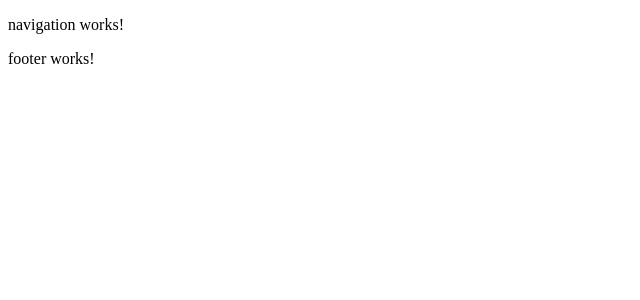
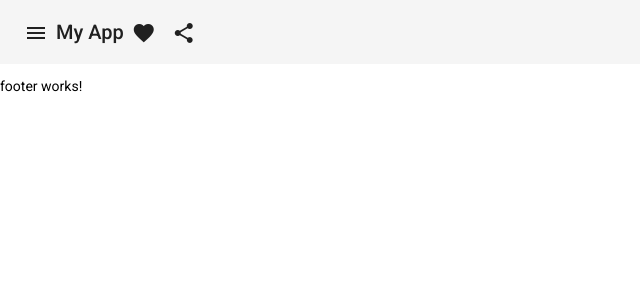
Before and after one commit to UpsmartOrg/UpsmartApp, an Angular app: page / in a window 1280 px wide. Shown: the top 300 px of the page, without its empty margins (0-640 px from the left). Built offline with nearby package versions, Linux system fonts and the light colour scheme.

Commit message:
angular material

```diff
--- a/package.json
+++ b/package.json
@@ -12,10 +12,12 @@
   "private": true,
   "dependencies": {
     "@angular/animations": "~11.0.4",
+    "@angular/cdk": "~11.0.3-sha-ce5d10a77",
     "@angular/common": "~11.0.4",
     "@angular/compiler": "~11.0.4",
     "@angular/core": "~11.0.4",
     "@angular/forms": "~11.0.4",
+    "@angular/material": "~11.0.3-sha-ce5d10a77",
     "@angular/platform-browser": "~11.0.4",
     "@angular/platform-browser-dynamic": "~11.0.4",
     "@angular/router": "~11.0.4",
--- a/src/app/app.module.ts
+++ b/src/app/app.module.ts
@@ -4,6 +4,8 @@ import { NgModule } from '@angular/core';
 import { AppRoutingModule } from './app-routing.module';
 import { AppComponent } from './app.component';
 import { SharedModule } from './shared/shared.module';
+import { MaterialModule } from './shared/material.module';
+import { BrowserAnimationsModule } from '@angular/platform-browser/animations';
 
 @NgModule({
   declarations: [
@@ -12,7 +14,9 @@ import { SharedModule } from './shared/shared.module';
   imports: [
     BrowserModule,
     AppRoutingModule,
-    SharedModule
+    SharedModule,
+    MaterialModule,
+    BrowserAnimationsModule,
   ],
   providers: [],
   bootstrap: [AppComponent]
--- a/src/app/shared/navigation/navigation.component.html
+++ b/src/app/shared/navigation/navigation.component.html
@@ -1 +1,15 @@
-<p>navigation works!</p>
+<p>
+  <mat-toolbar>
+    <button mat-icon-button class="example-icon" aria-label="Example icon-button with menu icon">
+      <mat-icon>menu</mat-icon>
+    </button>
+    <span>My App</span>
+    <span class="example-spacer"></span>
+    <button mat-icon-button class="example-icon favorite-icon" aria-label="Example icon-button with heart icon">
+      <mat-icon>favorite</mat-icon>
+    </button>
+    <button mat-icon-button class="example-icon" aria-label="Example icon-button with share icon">
+      <mat-icon>share</mat-icon>
+    </button>
+  </mat-toolbar>
+</p>
--- a/src/app/shared/shared.module.ts
+++ b/src/app/shared/shared.module.ts
@@ -3,6 +3,7 @@ import { CommonModule } from '@angular/common';
 import { NavigationComponent } from './navigation/navigation.component';
 import { FooterComponent } from './footer/footer.component';
 import { AlertComponent } from './alert/alert.component';
+import { MaterialModule } from './material.module';
 
 
 @NgModule({
@@ -13,6 +14,7 @@ import { AlertComponent } from './alert/alert.component';
   ],
   imports: [
     CommonModule,
+    MaterialModule,
   ],
   exports: [
     NavigationComponent,
--- a/src/index.html
+++ b/src/index.html
@@ -6,8 +6,10 @@
   <base href="/">
   <meta name="viewport" content="width=device-width, initial-scale=1">
   <link rel="icon" type="image/x-icon" href="favicon.ico">
+  <link href="https://fonts.googleapis.com/css?family=Roboto:300,400,500&display=swap" rel="stylesheet">
+  <link href="https://fonts.googleapis.com/icon?family=Material+Icons" rel="stylesheet">
 </head>
-<body>
+<body class="mat-typography">
   <app-root></app-root>
 </body>
 </html>
--- a/src/styles.scss
+++ b/src/styles.scss
@@ -1 +1,39 @@
+
+// Custom Theming for Angular Material
+// For more information: https://material.angular.io/guide/theming
+@import '~@angular/material/theming';
+// Plus imports for other components in your app.
+
+// Include the common styles for Angular Material. We include this here so that you only
+// have to load a single css file for Angular Material in your app.
+// Be sure that you only ever include this mixin once!
+@include mat-core();
+
+// Define the palettes for your theme using the Material Design palettes available in palette.scss
+// (imported above). For each palette, you can optionally specify a default, lighter, and darker
+// hue. Available color palettes: https://material.io/design/color/
+$UpsmartApp-primary: mat-palette($mat-indigo);
+$UpsmartApp-accent: mat-palette($mat-pink, A200, A100, A400);
+
+// The warn palette is optional (defaults to red).
+$UpsmartApp-warn: mat-palette($mat-red);
+
+// Create the theme object. A theme consists of configurations for individual
+// theming systems such as "color" or "typography".
+$UpsmartApp-theme: mat-light-theme((
+  color: (
+    primary: $UpsmartApp-primary,
+    accent: $UpsmartApp-accent,
+    warn: $UpsmartApp-warn,
+  )
+));
+
+// Include theme styles for core and each component used in your app.
+// Alternatively, you can import and @include the theme mixins for each component
+// that you are using.
+@include angular-material-theme($UpsmartApp-theme);
+
 /* You can add global styles to this file, and also import other style files */
+
+html, body { height: 100%; }
+body { margin: 0; font-family: Roboto, "Helvetica Neue", sans-serif; }
```
Also changed, not shown: src/app/shared/material.module.ts (added, +68 -0 lines), 1 other file (tests, documents, lock files or other folders).
